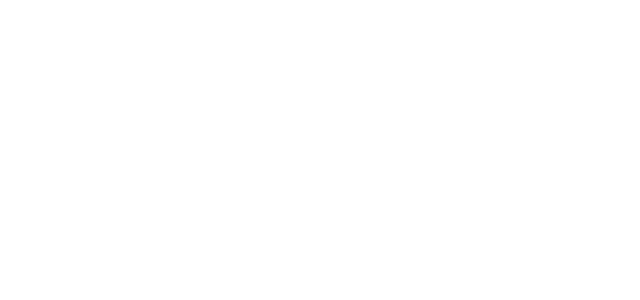
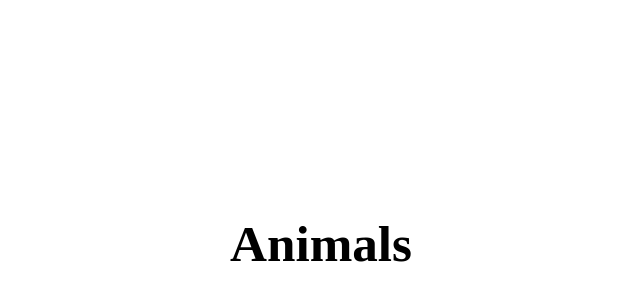
Before and after one commit to maa-lin/The-Zoo, a React (Vite) app: page /animals in a window 1280 px wide. Shown: the part 156-456 px from the top of the page, without its empty margins (319-959 px from the left). Built offline with nearby package versions, Linux system fonts and the light colour scheme.

Commit message:
feat: Add router and pages-components

```diff
--- a/package.json
+++ b/package.json
@@ -11,7 +11,8 @@
   },
   "dependencies": {
     "react": "^19.1.0",
-    "react-dom": "^19.1.0"
+    "react-dom": "^19.1.0",
+    "react-router": "^7.6.2"
   },
   "devDependencies": {
     "@eslint/js": "^9.25.0",
--- a/src/App.tsx
+++ b/src/App.tsx
@@ -1,7 +1,9 @@
+import { RouterProvider } from "react-router";
+import { router } from "./Router";
 
 function App() {
   return <>
-
+    <RouterProvider router={router} />
   </>;
 }
 
--- /dev/null
+++ b/src/Router.tsx
@@ -0,0 +1,26 @@
+import { createBrowserRouter } from "react-router";
+import { Layout } from "./pages/Layout";
+import { Error404 } from "./pages/Error404";
+import { Home } from "./pages/Home";
+import { Animals } from "./pages/Animals";
+import { Animal } from "./pages/Animal";
+
+export const router = createBrowserRouter([{
+    path: "/",
+    element: <Layout />,
+    errorElement: <Error404 />,
+    children: [
+        {
+            path: "/",
+            element: <Home />
+        },
+        {
+            path: "/animals",
+            element: <Animals />
+        },
+        {
+            path: "/animals/:id",
+            element: <Animal />
+        }
+    ]
+}]);
--- /dev/null
+++ b/src/pages/Animal.tsx
@@ -0,0 +1,6 @@
+export const Animal = () => {
+
+    return <>
+
+    </>
+}
--- /dev/null
+++ b/src/pages/Animals.tsx
@@ -0,0 +1,6 @@
+export const Animals = () => {
+
+    return <>
+        <h1>Animals</h1>
+    </>
+}
--- /dev/null
+++ b/src/pages/Error404.tsx
@@ -0,0 +1,6 @@
+export const Error404 = () => {
+
+    return <>
+        <h1>Error 404</h1>
+    </>
+}
--- /dev/null
+++ b/src/pages/Home.tsx
@@ -0,0 +1,6 @@
+export const Home = () => {
+
+    return <>
+        <h1>Home</h1>
+    </>
+}
--- /dev/null
+++ b/src/pages/Layout.tsx
@@ -0,0 +1,10 @@
+import { Outlet } from "react-router";
+
+export const Layout = () => {
+
+    return <>
+        <main>
+            <Outlet />
+        </main>
+    </>
+}
```
Also changed, not shown: 1 other file (tests, documents, lock files or other folders).
